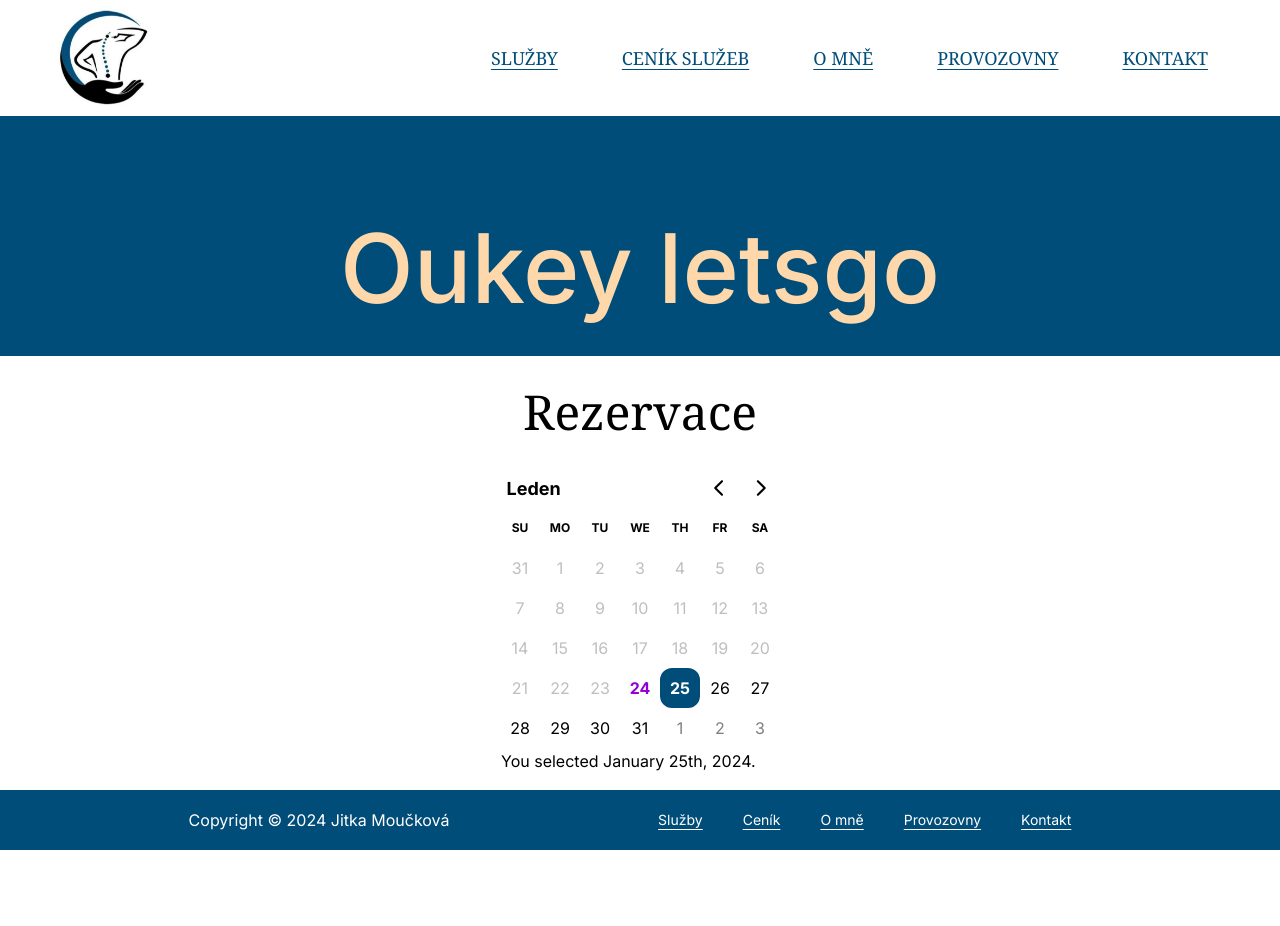
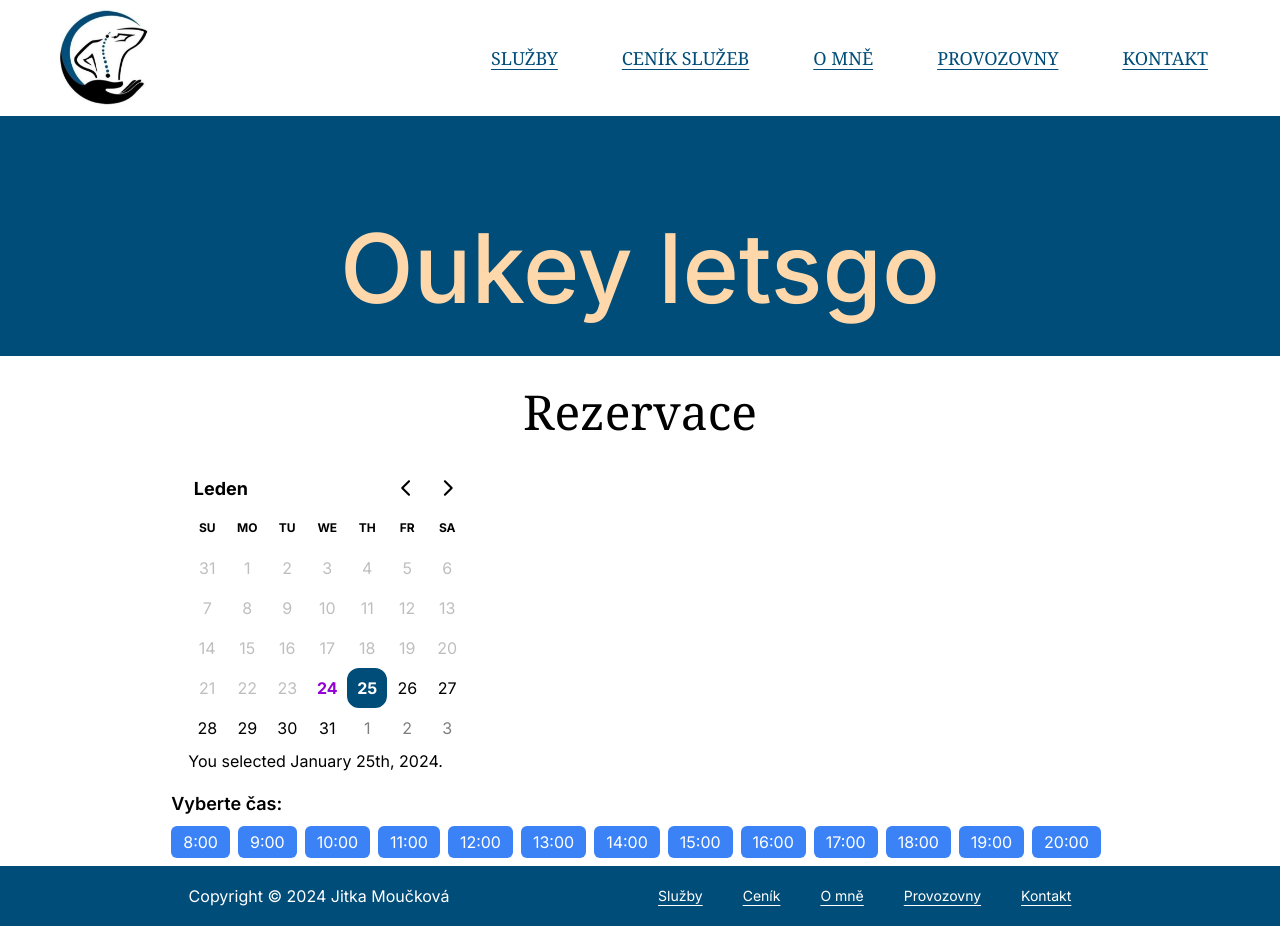
Before and after one commit to Quirex0/bp_reservation_project, a Next.js app: page / in a window 1280 px wide. Both pictures are taken after a click on the button "25". Before the commit the page ends 850 px from the top, so only its background shows below. Built offline with nearby package versions, Linux system fonts and the light colour scheme.

Commit message:
timePicker added

```diff
--- a/src/components/Calendar.tsx
+++ b/src/components/Calendar.tsx
@@ -4,6 +4,7 @@ import { format, isBefore } from 'date-fns';
 import { DayPicker, SelectSingleEventHandler } from 'react-day-picker';
 import 'react-day-picker/dist/style.css';
 import { Locale } from 'date-fns';
+import TimePicker from './TimePicker'; // Import TimePicker komponenty
 
 const monthNamesCzech: Record<string, string> = {
   0: 'Leden',
@@ -22,11 +23,23 @@ const monthNamesCzech: Record<string, string> = {
 
 export default function Calendar() {
   const [selectedDay, setSelectedDay] = useState<Date>();
+  const [currentMonth, setCurrentMonth] = useState<Date>(new Date());
+  const [selectedTime, setSelectedTime] = useState<string>(); // State pro uchování vybraného času
 
-  const handleDayClick: SelectSingleEventHandler = (day) => {
-    if (!isBefore(day as Date, new Date())) {
-      setSelectedDay(day as Date);
+  const handleDayClick: SelectSingleEventHandler = (day: Date | undefined) => {
+    if (day && !isBefore(day, new Date())) {
+      setSelectedDay(day);
+      if (day.getMonth() !== currentMonth.getMonth()) {
+        setCurrentMonth(day);
       }
+    }
+  };
+
+  // Funkce pro zpracování vybraného času
+  const handleTimeSelect = (time: string) => {
+    setSelectedTime(time);
+    // Zde můžete provést další akce potřebné po výběru času
+    console.log('Vybraný čas:', time);
   };
 
   const footer = selectedDay ? (
@@ -61,6 +74,7 @@ export default function Calendar() {
   };
 
   return (
+    <div>
       <DayPicker
         mode="single"
         selected={selectedDay}
@@ -70,6 +84,14 @@ export default function Calendar() {
         modifiersStyles={modifiersStyles}
         formatters={{ formatCaption }}
         footer={footer}
+        onMonthChange={setCurrentMonth}
+        month={currentMonth}
       />
+      <div>
+        {selectedDay && (
+          <TimePicker onTimeSelect={handleTimeSelect} />
+        )}
+      </div>
+    </div>
   );
 }
--- /dev/null
+++ b/src/components/TimePicker.tsx
@@ -0,0 +1,45 @@
+import React, { useState } from 'react';
+
+interface TimePickerProps {
+  onTimeSelect: (time: string) => void;
+}
+
+const TimePicker: React.FC<TimePickerProps> = ({ onTimeSelect }) => {
+  const [selectedTime, setSelectedTime] = useState<string>();
+
+  const handleTimeSelect = (time: string) => {
+    setSelectedTime(time);
+    onTimeSelect(time);
+  };
+
+  const renderTimeButtons = () => {
+    const buttons = [];
+    const startHour = 8; // Začátek otevření
+    const endHour = 20; // Konec otevření
+
+    for (let hour = startHour; hour <= endHour; hour++) {
+      buttons.push(
+        <button
+          key={hour}
+          onClick={() => handleTimeSelect(`${hour}:00`)}
+          className="px-3 py-1 bg-blue-500 text-white rounded-md mr-2 mb-2"
+        >
+          {`${hour}:00`}
+        </button>
+      );
+    }
+
+    return buttons;
+  };
+
+  return (
+    <div>
+      <h2 className="text-lg font-semibold mb-2">Vyberte čas:</h2>
+      <div className="flex flex-wrap">
+        {renderTimeButtons()}
+      </div>
+    </div>
+  );
+};
+
+export default TimePicker;
```
Lines whose indentation alone changed are shown as unchanged.
